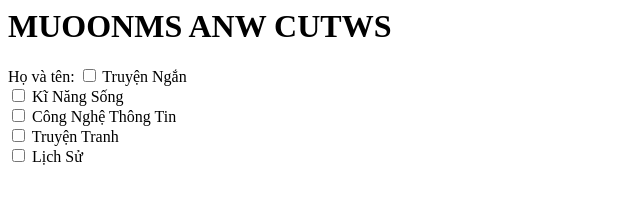
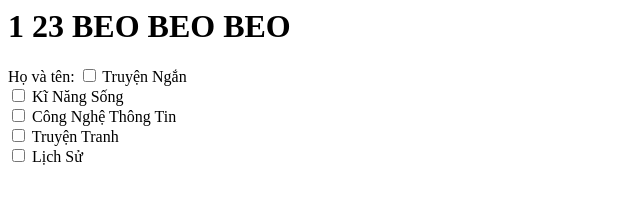
Before and after one commit to hoangvubeo/VUBEO, a plain HTML site: page Bai7_NV2.html in a window 1280 px wide. Shown: the whole page, without its empty margins (0-640 px from the left). Drawn offline with Linux system fonts and the light colour scheme.

Commit message:
Update Bai7_NV2.html

```diff
--- a/Bai7_NV2.html
+++ b/Bai7_NV2.html
@@ -3,7 +3,7 @@
     <meta charset="utf-8">
   </head>
   <body>
-    <h1>MUOONMS ANW CUTWS</h1>
+    <h1>1 23 BEO BEO BEO</h1>
     <form>
       <label>Họ và tên: </label>
       <input type = "checkbox" name = "chkTruyenNgan"> Truyện Ngắn <br>
```
